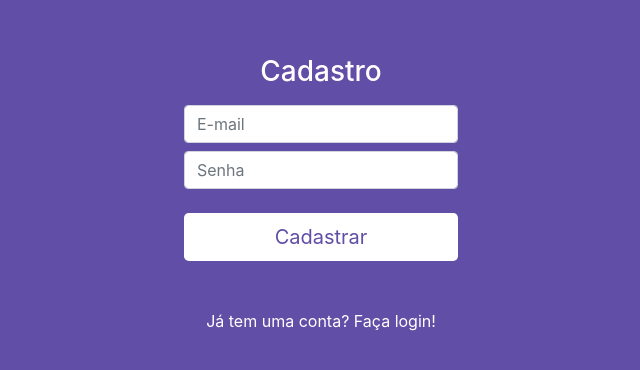
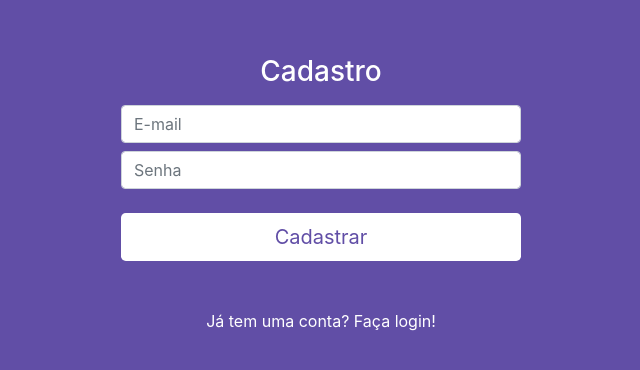
Before and after one commit to jtiagosantos/Events-App, a React (Create React App) app: page /register in a window 1280 px wide. Shown: the part 206-576 px from the top of the page, without its empty margins (319-959 px from the left). Built offline with nearby package versions, Linux system fonts and the light colour scheme; no server answers.

Commit message:
style: add min-width to form

```diff
--- a/src/pages/Login/styles.scss
+++ b/src/pages/Login/styles.scss
@@ -4,6 +4,10 @@
   margin: auto;
   background-color: #614ea6;
   height: 100vh;
+
+  .form-signin {
+    min-width: 400px;
+  }
 
   .btn-login {
     background-color: #fff;
--- a/src/pages/Register/styles.scss
+++ b/src/pages/Register/styles.scss
@@ -4,6 +4,10 @@
   margin: auto;
   background-color: #614ea6;
   height: 100vh;
+
+  .form-signin {
+    min-width: 400px;
+  }
 
   .btn-register {
     background-color: #fff;
```
